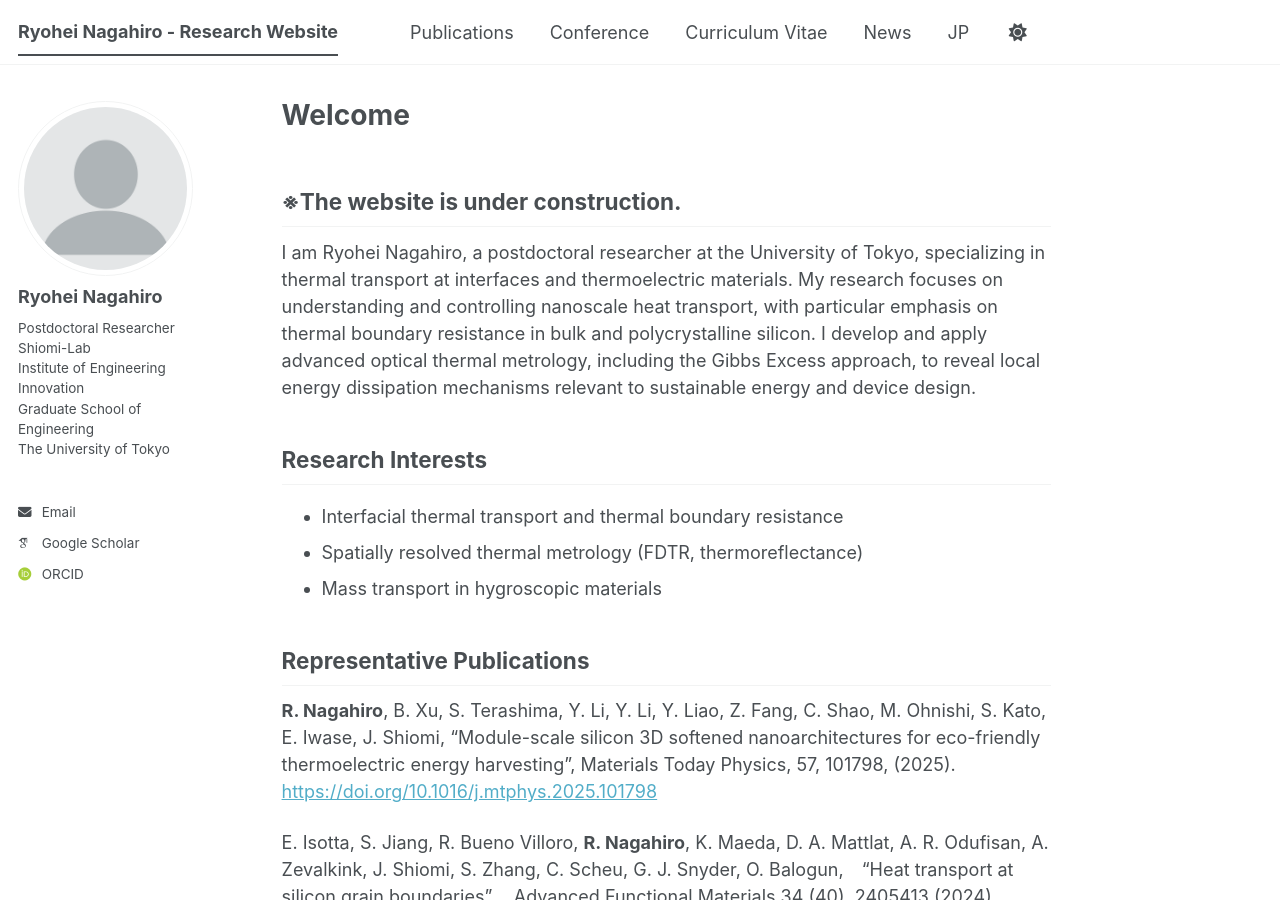
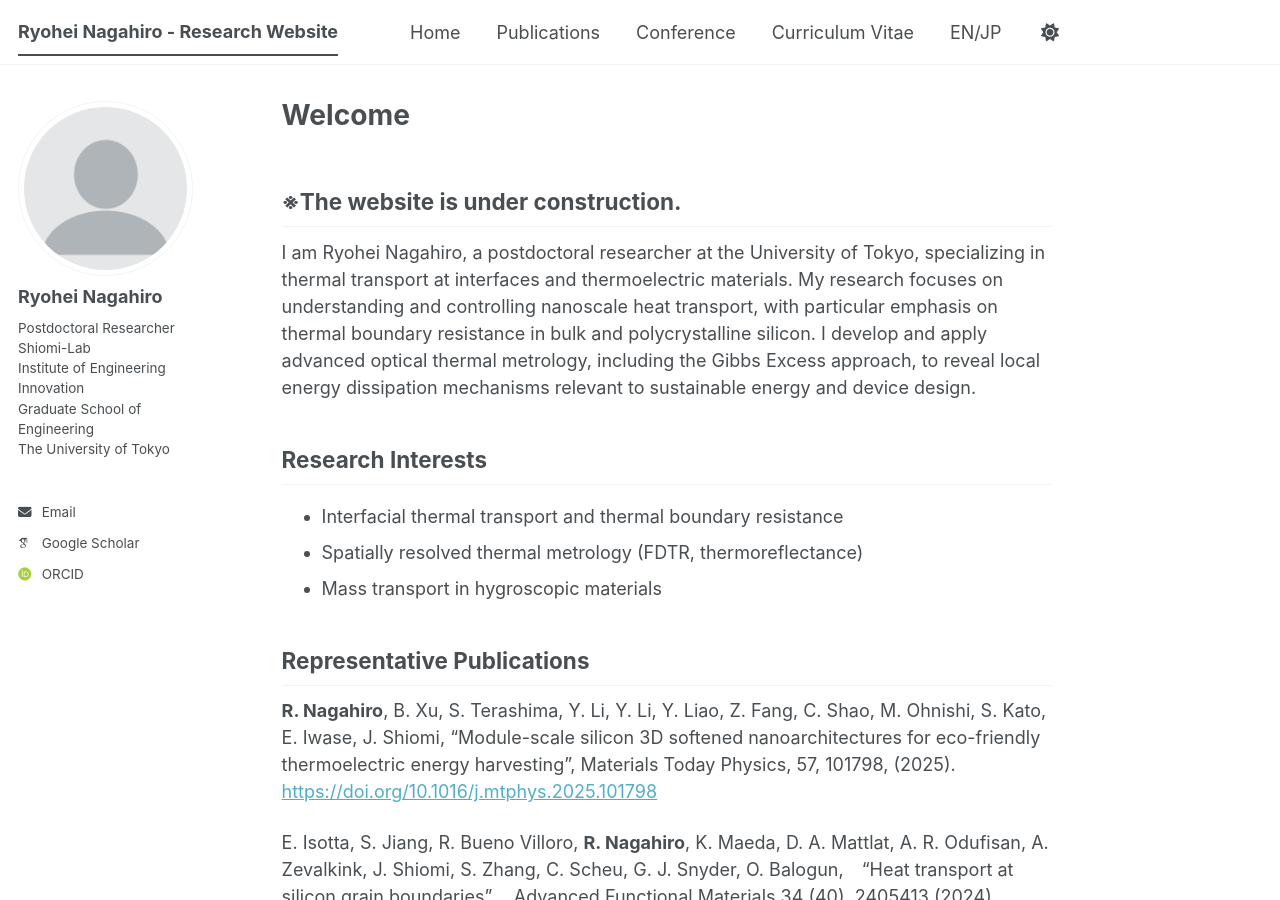
Before and after one commit to ryohei-nagahiro/ryohei-nagahiro.github.io, a Jekyll site: the page built from _pages/about.md, in a window 1280 px wide and 900 px high. Built offline with Jekyll 4.4.1, drawn with Linux system fonts in a browser that asks for light colours; some web fonts are replaced; a script bundle is joined from its source files by our own code; library files that are not in the unit come from our copies.

Commit message:
Update navigation.yml

```diff
--- a/_data/navigation.yml
+++ b/_data/navigation.yml
@@ -8,6 +8,9 @@
 #      Markdown formatted page while the second is generated using JSON.
 
 main:
+  - title: "Home"
+    url: /
+
   - title: "Publications"
     url: /publications/
 
@@ -20,8 +23,8 @@ main:
   # - title: "CV"
   #   url: /cv-json/
 
-  - title: "News"
-    url: /news/
+  # - title: "News"
+  # url: /news/
 
-  - title: "JP"
+  - title: "EN/JP"
     url: /jp/
```
